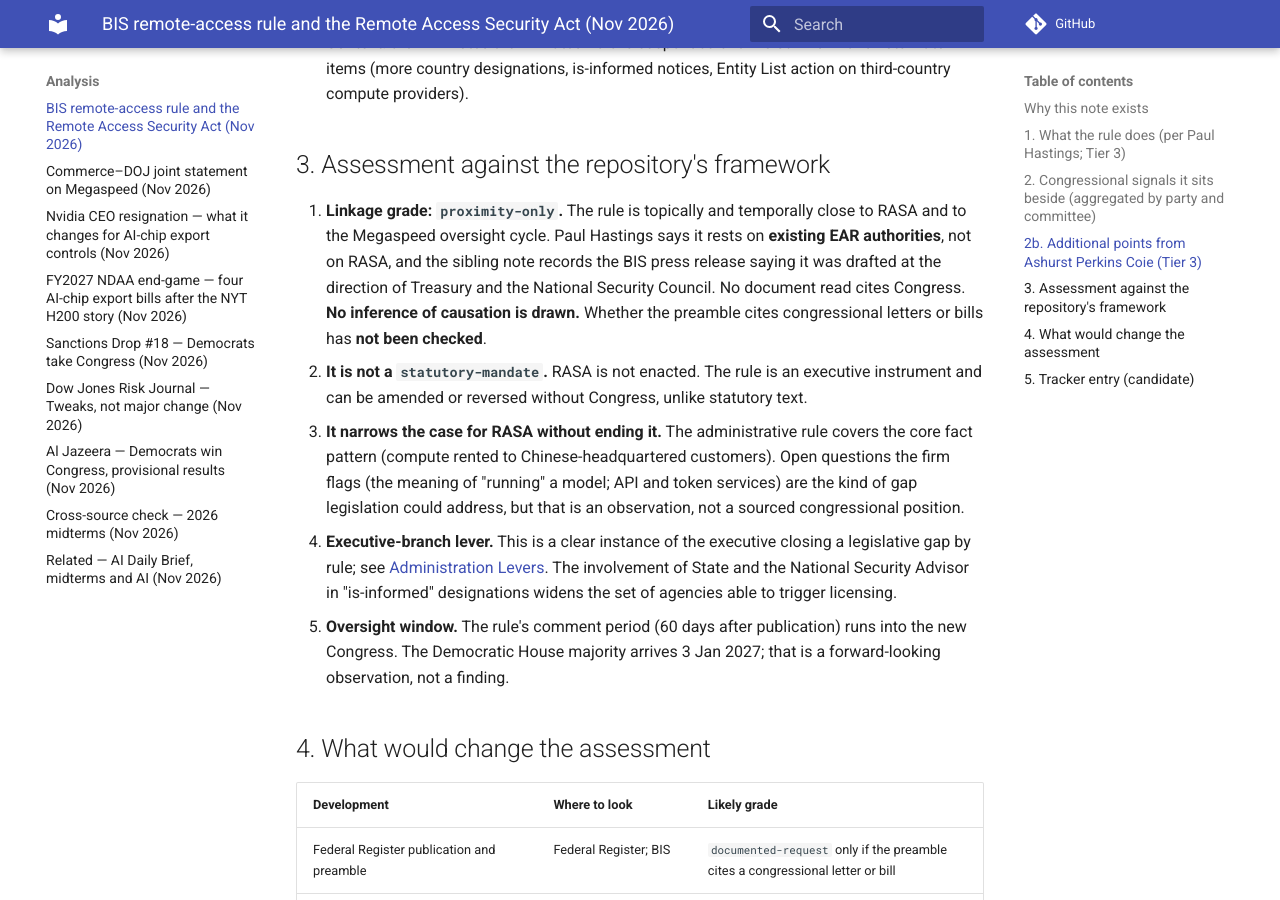
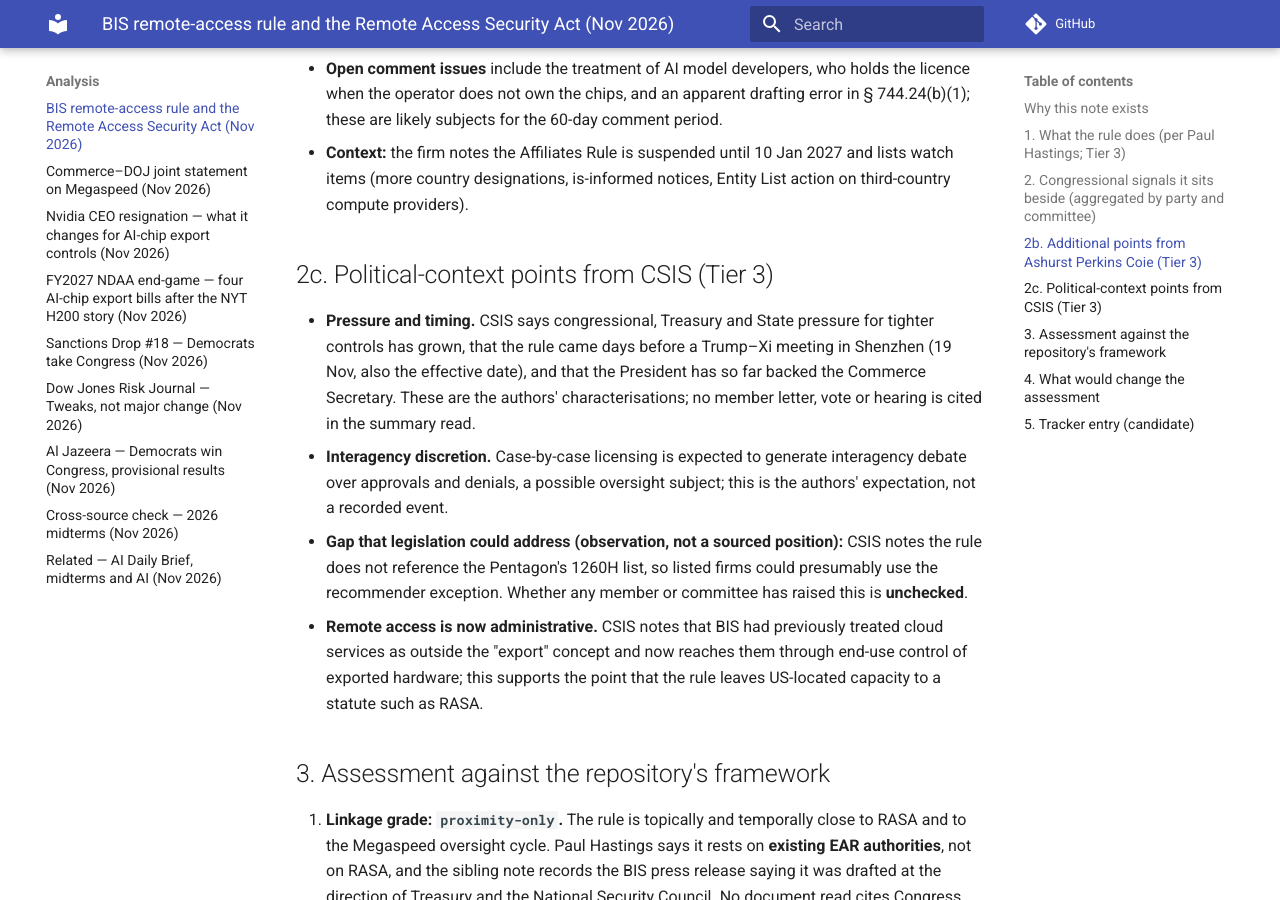
Before and after one commit to felipelago17/Congressional-Influence-Sanctions-Export-Controls, an MkDocs documentation site: the page built from docs/analysis/bis-remote-access-ifr-and-rasa.md, in a window 1280 px wide and 900 px high, scrolled down 2380 px. Built offline with MkDocs 1.6.1 and Material for MkDocs 9.7.7, drawn with Linux system fonts in a browser that asks for light colours; comment, search, counter and statistics services are not loaded; some of the changed text lies outside the part shown.

Commit message:
Add CSIS political-context points to BIS remote-access IFR reading note
Co-Authored-By: Claude Sonnet 5.5 <noreply@anthropic.com>
Claude-Session: https://claude.ai/code/session_01EfwLgiPWxzEQtf8N8rmvzG

```diff
--- a/docs/analysis/bis-remote-access-ifr-and-rasa.md
+++ b/docs/analysis/bis-remote-access-ifr-and-rasa.md
@@ -4,6 +4,7 @@
 
 - Paul Hastings LLP, "US Department of Commerce Issues Regulations to Restrict Remote Cloud Access", client alert, 17 Nov 2026 — https://www.paulhastings.com/thought-leadership/us-department-of-commerce-issues-regulations — **Tier 3** (law-firm alert; read via a fetch summary, not line by line)
 - Ashurst Perkins Coie, "BIS issues Interim Final Rule restricting remote access to advanced US AI chips", client alert, 17 Nov 2026 — https://www.ashurstperkinscoie.com/en/insights/bis-issues-interim-final-rule-restricting-remote-access-to-advanced-us-ai-chips/ — **Tier 3** (law-firm alert; fetch summary only; links Federal Register public-inspection document 2026-23529)
+- Kate Koren and Kevin Kurland, "New Export Controls on Remote Access: The Implications for Industry and Competition with China", CSIS Critical Questions, 18 Nov 2026 — https://www.csis.org/analysis/new-export-controls-remote-access-implications-industry-and-competition-china — **Tier 3** (think-tank analysis; fetch summary only)
 - BIS press release and display copy of the interim final rule (RIN 0694-AK50), 16 Nov 2026, as summarised in the sibling repository's case note — **Tier 1/2 in the original; not re-read for this note** (the IFR is a pre-publication draft; Federal Register publication was expected 19 Nov per Paul Hastings)
 - Congress.gov entries for H.R. 2683 and S. 3519, as recorded in [Congressional Signals](../trackers/congress-signals.md) — **Tier 1** (not re-queried today)
 
@@ -40,6 +41,13 @@ The [FY2027 NDAA note](fy27-ndaa-ai-chip-export-bills.md) said that if the Remot
 - **Open comment issues** include the treatment of AI model developers, who holds the licence when the operator does not own the chips, and an apparent drafting error in § 744.24(b)(1); these are likely subjects for the 60-day comment period.
 - **Context:** the firm notes the Affiliates Rule is suspended until 10 Jan 2027 and lists watch items (more country designations, is-informed notices, Entity List action on third-country compute providers).
 
+## 2c. Political-context points from CSIS (Tier 3)
+
+- **Pressure and timing.** CSIS says congressional, Treasury and State pressure for tighter controls has grown, that the rule came days before a Trump–Xi meeting in Shenzhen (19 Nov, also the effective date), and that the President has so far backed the Commerce Secretary. These are the authors' characterisations; no member letter, vote or hearing is cited in the summary read.
+- **Interagency discretion.** Case-by-case licensing is expected to generate interagency debate over approvals and denials, a possible oversight subject; this is the authors' expectation, not a recorded event.
+- **Gap that legislation could address (observation, not a sourced position):** CSIS notes the rule does not reference the Pentagon's 1260H list, so listed firms could presumably use the recommender exception. Whether any member or committee has raised this is **unchecked**.
+- **Remote access is now administrative.** CSIS notes that BIS had previously treated cloud services as outside the "export" concept and now reaches them through end-use control of exported hardware; this supports the point that the rule leaves US-located capacity to a statute such as RASA.
+
 ## 3. Assessment against the repository's framework
 
 1. **Linkage grade: `proximity-only`.** The rule is topically and temporally close to RASA and to the Megaspeed oversight cycle. Paul Hastings says it rests on **existing EAR authorities**, not on RASA, and the sibling note records the BIS press release saying it was drafted at the direction of Treasury and the National Security Council. No document read cites Congress. **No inference of causation is drawn.** Whether the preamble cites congressional letters or bills has **not been checked**.
```
